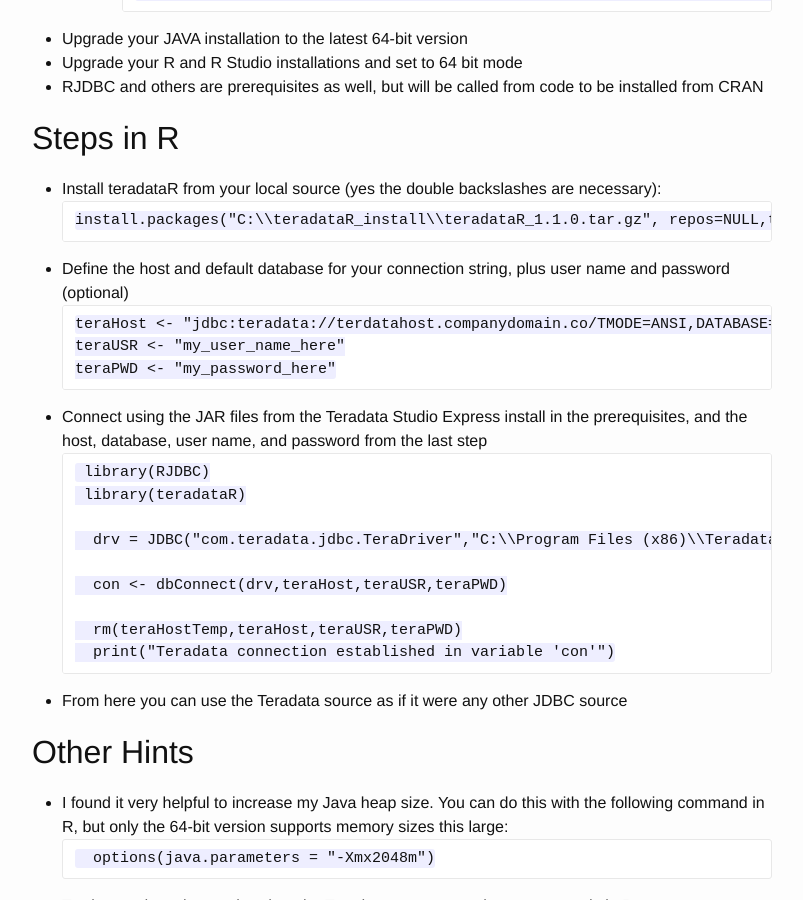
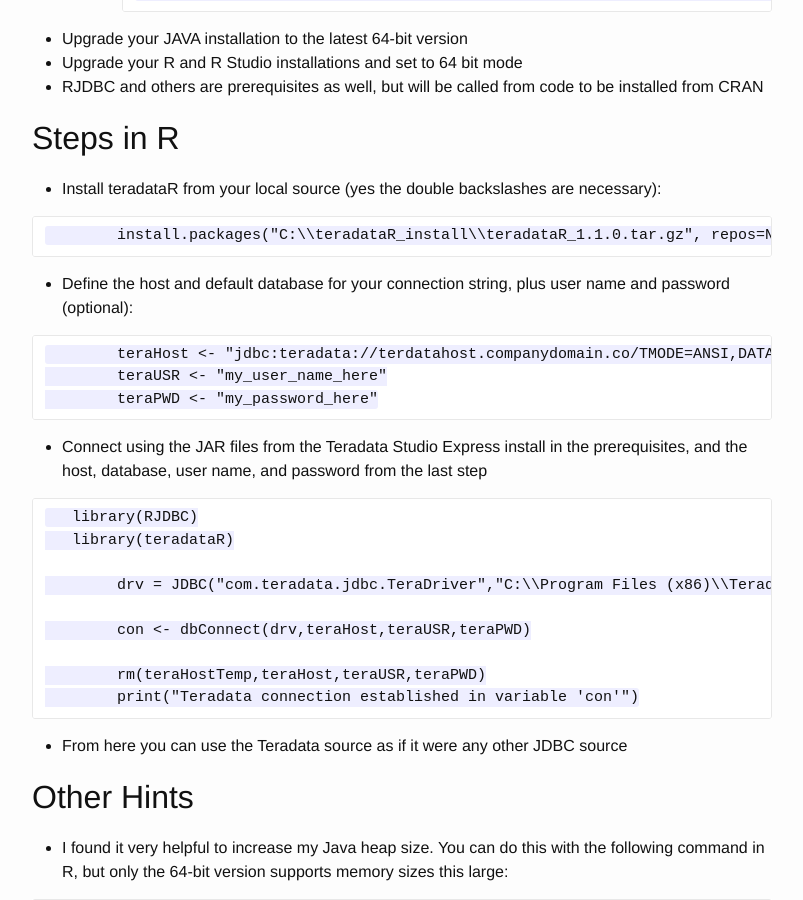
Before and after one commit to willdearman/willdearman, a Jekyll site: the page built from _posts/2015-08-23-connect-r-to-teradata-via-jdbc-in-windows.md, in a window 1280 px wide and 900 px high, scrolled down 716 px. Shown: the whole window, without its empty margins (238-1041 px from the left). Built offline with Jekyll 4.4.1, drawn with Linux system fonts in a browser that asks for light colours.

````diff
--- a/_posts/2015-08-23-connect-r-to-teradata-via-jdbc-in-windows.md
+++ b/_posts/2015-08-23-connect-r-to-teradata-via-jdbc-in-windows.md
@@ -27,16 +27,19 @@ I recently had the opportunity to conduct some ad hoc exploration of a large dat
 
 ## Steps in R
 - Install teradataR from your local source (yes the double backslashes are necessary):
+
 ```
-install.packages("C:\\teradataR_install\\teradataR_1.1.0.tar.gz", repos=NULL,type="source");
+	install.packages("C:\\teradataR_install\\teradataR_1.1.0.tar.gz", repos=NULL,type="source");
 ```
-- Define the host and default database for your connection string, plus user name and password (optional)
+- Define the host and default database for your connection string, plus user name and password (optional):
+
 ```
-teraHost <- "jdbc:teradata://terdatahost.companydomain.co/TMODE=ANSI,DATABASE=my_default_db_here"
-teraUSR <- "my_user_name_here"
-teraPWD <- "my_password_here"
+	teraHost <- "jdbc:teradata://terdatahost.companydomain.co/TMODE=ANSI,DATABASE=my_default_db_here"
+	teraUSR <- "my_user_name_here"
+	teraPWD <- "my_password_here"
 ```
 - Connect using the JAR files from the Teradata Studio Express install in the prerequisites, and the host, database, user name, and password from the last step
+
 ```
    library(RJDBC)
    library(teradataR)
@@ -52,10 +55,12 @@ teraPWD <- "my_password_here"
 
 ## Other Hints
 - I found it very helpful to increase my Java heap size. You can do this with the following command in R, but only the 64-bit version supports memory sizes this large:
+
 ```
 	options(java.parameters = "-Xmx2048m")
 ```
 - To close reduce the overhead on the Teradata source, use these commands in R:
+
 ```
 	# Clears you result from Teradata, assuming your result variable is titled CL_CURRENT_QUERY_RESULT
 	dbClearResult(CL_CURRENT_QUERY_RESULT)
````
